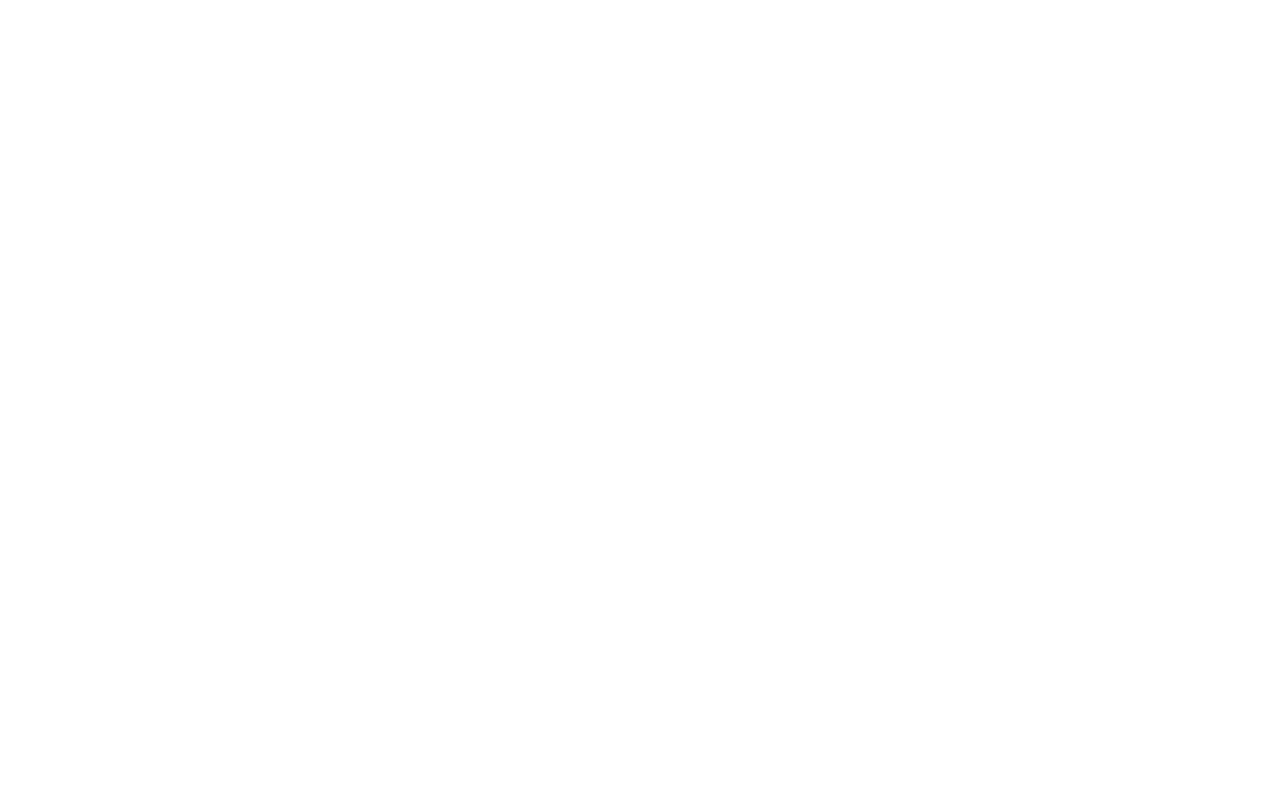
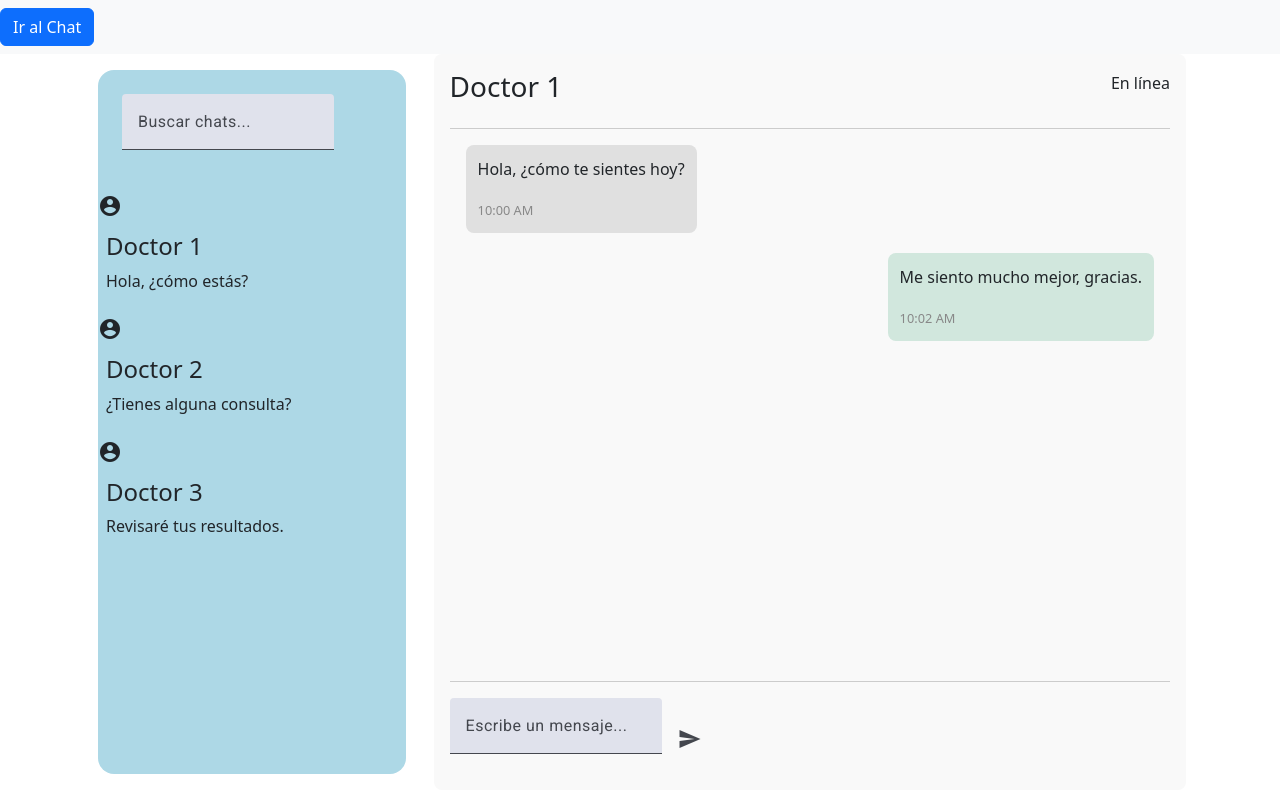
Before and after one commit to upc-pre-202510-1asi0572-2942-toiota/hormonal_care_frontend, an Angular app: page /chat in a window 1280 px wide. Before the commit this address led to /. Built offline with nearby package versions, Linux system fonts and the light colour scheme.

Commit message:
feat: added chat service

```diff
--- a/angular.json
+++ b/angular.json
@@ -38,9 +38,13 @@
             ],
             "styles": [
               "@angular/material/prebuilt-themes/azure-blue.css",
-              "src/styles.css"
+              "src/styles.css",
+              "node_modules/bootstrap/dist/css/bootstrap.min.css"
             ],
-            "scripts": []
+            "scripts": [
+              "node_modules/jquery/dist/jquery.slim.min.js",
+              "node_modules/bootstrap/dist/js/bootstrap.min.js"
+            ]
           },
           "configurations": {
             "production": {
--- a/package.json
+++ b/package.json
@@ -20,6 +20,8 @@
     "@angular/platform-browser": "^19.2.10",
     "@angular/platform-browser-dynamic": "^19.2.10",
     "@angular/router": "^19.2.10",
+    "bootstrap": "^5.3.6",
+    "jquery": "^3.7.1",
     "rxjs": "~7.8.0",
     "tslib": "^2.3.0",
     "zone.js": "~0.15.0"
--- a/src/app/app-routing.module.ts
+++ b/src/app/app-routing.module.ts
@@ -3,11 +3,15 @@
 import { LoginComponent } from './auth/login/login.component';
 import { RegisterComponent } from './auth/register/register.component';
 import {SelectRoleComponent} from './auth/register/select-role/select-role.component'
+import {ChatComponent} from './chat/chat.component';
+
+
 const routes: Routes = [
   { path: '', redirectTo: '/login', pathMatch: 'full' },
   { path: 'login', component: LoginComponent },
   { path: 'register', component: RegisterComponent },
   { path: 'select-role', component: SelectRoleComponent },
+  { path: 'chat', component: ChatComponent}
 
 
 ];
--- a/src/app/app.component.html
+++ b/src/app/app.component.html
@@ -1 +1,4 @@
+<nav class="navbar navbar-light bg-light">
+  <a class="btn btn-primary" routerLink="/chat">Ir al Chat</a>
+</nav>
 <router-outlet></router-outlet>
--- /dev/null
+++ b/src/app/chat/chat.component.css
@@ -0,0 +1,91 @@
+.container{
+  display: flex;
+  height: calc(100vh - 64px);
+
+}
+
+.chat-list{
+  width: 40%;
+  margin: 16px;
+  background:lightblue;
+  border-radius: 16px;
+
+}
+
+
+.messages {
+  flex: 1; /* Ocupa el espacio disponible */
+  display: flex;
+  flex-direction: column;
+  justify-content: space-between;
+  padding: 16px; /* Espaciado interno */
+  background: #f9f9f9; /* Fondo claro */
+  border-radius: 8px; /* Bordes redondeados */
+}
+
+.messages-header {
+  display: flex;
+  justify-content: space-between;
+  align-items: center;
+  padding-bottom: 16px; /* Espaciado inferior */
+  border-bottom: 1px solid #ccc; /* Línea divisoria */
+}
+
+
+
+.messages-body {
+  flex: 1; /* Ocupa el espacio disponible */
+  overflow-y: auto; /* Habilita el scroll si es necesario */
+  padding: 16px; /* Espaciado interno */
+  gap: 12px; /* Espaciado entre mensajes */
+  display: flex;
+  flex-direction: column;
+}
+
+.message {
+  max-width: 70%; /* Limita el ancho de los mensajes */
+  padding: 12px; /* Espaciado interno */
+  border-radius: 8px; /* Bordes redondeados */
+  margin-bottom: 8px; /* Espaciado inferior */
+}
+
+.message.received {
+  background: #e0e0e0; /* Fondo para mensajes recibidos */
+  align-self: flex-start; /* Alinea a la izquierda */
+}
+
+.message.sent {
+  background: #d1e7dd; /* Fondo para mensajes enviados */
+  align-self: flex-end; /* Alinea a la derecha */
+}
+
+
+.timestamp {
+  font-size: 0.8rem; /* Tamaño de fuente pequeño */
+  color: #888; /* Color gris */
+  margin-top: 4px; /* Espaciado superior */
+}
+
+.messages-input {
+  display: flex;
+  align-items: center;
+  gap: 8px; /* Espaciado entre el campo de entrada y el botón */
+  padding-top: 16px; /* Espaciado superior */
+  border-top: 1px solid #ccc; /* Línea divisoria */
+}
+
+.search-input{
+  margin:24px;
+}
+
+.chat-info {
+  all: unset; /* Elimina los estilos predeterminados del botón */
+  display: block; /* Asegura que se comporte como un bloque */
+  cursor: pointer; /* Cambia el cursor al pasar sobre el botón */
+  padding: 8px; /* Espaciado interno */
+}
+
+.chat-info:hover {
+  background-color: #f0f0f0; /* Efecto hover opcional */
+  border-radius: 8px; /* Bordes redondeados */
+}
--- /dev/null
+++ b/src/app/chat/chat.component.html
@@ -0,0 +1,54 @@
+<div class="container">
+  <div class="chat-list mat-elevation-z5">
+    <div class="search-input">
+      <mat-form-field>
+        <input matInput placeholder="Buscar chats..."
+               [formControl]="searchControl"
+               [matAutocomplete]="users"/>
+      </mat-form-field>
+      <mat-autocomplete #users="matAutocomplete">
+        <mat-option>Doctor 1</mat-option>
+        <mat-option>Doctor 2</mat-option>
+        <mat-option>Doctor 3</mat-option>
+      </mat-autocomplete>
+    </div>
+    <div class="chat-item" *ngFor="let chat of chats">
+      <div class="chat-avatar">
+        <mat-icon>account_circle</mat-icon>
+      </div>
+      <button class="chat-info" (click)="onChatClick(chat)">
+        <h4>{{ chat.name }}</h4>
+        <p>{{ chat.lastMessage }}</p>
+      </button>
+    </div>
+
+
+  </div>
+  <div class="container">
+    <div class="messages mat-elevation-z5">
+      <div class="messages-header">
+        <h3>Doctor 1</h3>
+        <p>En línea</p>
+      </div>
+      <div class="messages-body">
+        <div class="message received">
+          <p>Hola, ¿cómo te sientes hoy?</p>
+          <span class="timestamp">10:00 AM</span>
+        </div>
+        <div class="message sent">
+          <p>Me siento mucho mejor, gracias.</p>
+          <span class="timestamp">10:02 AM</span>
+        </div>
+      </div>
+      <div class="messages-input">
+        <mat-form-field class="input-field">
+          <input matInput placeholder="Escribe un mensaje...">
+        </mat-form-field>
+        <button mat-icon-button color="primary">
+          <mat-icon>send</mat-icon>
+        </button>
+      </div>
+    </div>
+
+  </div>
+</div>
--- /dev/null
+++ b/src/app/chat/chat.component.ts
@@ -0,0 +1,23 @@
+import { Component, OnInit } from '@angular/core';
+import { FormControl } from '@angular/forms';
+
+@Component({
+  selector: 'cf-chat',
+  templateUrl: './chat.component.html',
+  styleUrls: ['./chat.component.css'],
+  standalone: false
+})
+export class ChatComponent implements OnInit {
+  searchControl = new FormControl('');
+  chats = [
+    { name: 'Doctor 1', lastMessage: 'Hola, ¿cómo estás?' },
+    { name: 'Doctor 2', lastMessage: '¿Tienes alguna consulta?' },
+    { name: 'Doctor 3', lastMessage: 'Revisaré tus resultados.' }
+  ];
+  constructor() { }
+  ngOnInit(): void { }
+
+  onChatClick(chat: any): void {
+    console.log('Chat seleccionado:', chat);
+  }
+}
```
Also changed, not shown: src/app/app.module.ts (+11 -5 lines), src/app/chat/chat.component.specs.ts (added, +24 -0 lines), 1 other file (tests, documents, lock files or other folders).
